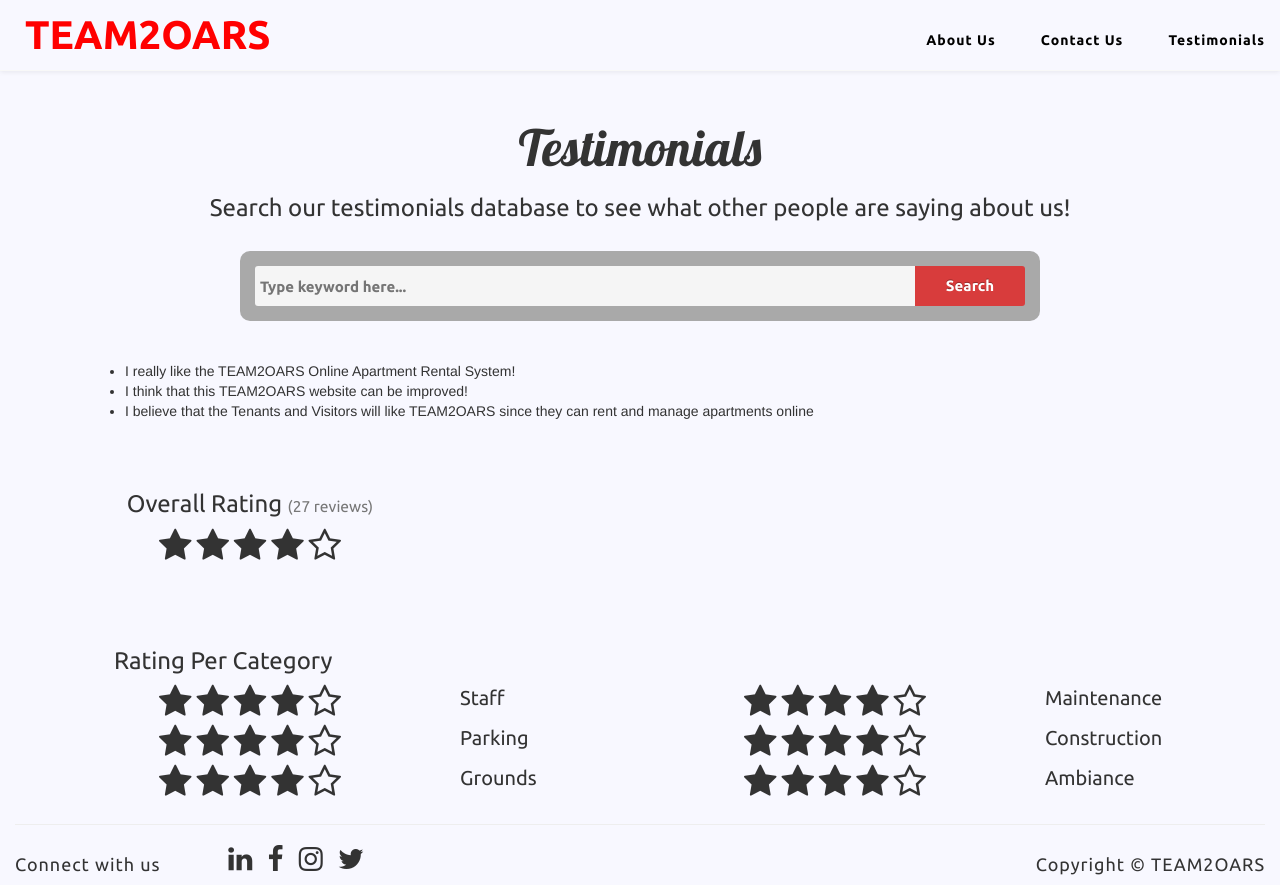
After one commit to achernan/TEAM2OARS, a Django app: template TEAM2OARS_APP/templates/TEAM2OARS_APP/search.html in a window 1280 px wide. The commit adds this page. Run offline with Django 3.2, Linux system fonts and the light colour scheme; the template is opened without the code that fills it: values that come from a table or form of the project are taken from there, others are empty; data comes from the database, SQL or seed files in the repository; both versions use the stored data as it was after the commit; some libraries are stand-ins or nearby versions.

Commit message:
search function in testimonials.html now works

```diff
--- /dev/null
+++ b/TEAM2OARS_APP/templates/TEAM2OARS_APP/search.html
@@ -0,0 +1,9 @@
+{% extends 'TEAM2OARS_APP/testimonials.html' %}
+
+{% block content %}
+<ul>
+    {% for testimony in allTestimonies %}
+        <li>{{ testimony.testimonial_content }}</li>
+    {% endfor %}
+</ul>
+{% endblock %}
--- a/TEAM2OARS_APP/templates/TEAM2OARS_APP/testimonials.html
+++ b/TEAM2OARS_APP/templates/TEAM2OARS_APP/testimonials.html
@@ -49,19 +49,24 @@
 
         <br>
 
-
-<!-- FIX! The rest is not responsive!! -->
-        <form class="form-wrapper cf center-block">
-  	        <input type="text" placeholder="Search here...">
-	        <button type="submit">Search</button>
+        {#  search bar  #}
+        <form class="form-wrapper cf center-block" action="/search/" method="get">
+  	        <input type="text" name="q" placeholder="Type keyword here...">
+	        <button type="submit" value="Search">Search</button>
         </form>
         <br>
         <br>
-        <ul>
-            {% for testimony in allTestimonies %}
-                <li>{{ testimony.testimonial_content }}</li>
-            {% endfor %}
-        </ul>
+
+        {#  displays search results...look in search.html  #}
+        <div class="content container">
+            <div class="row">
+                <div class="col-md-8">
+                    {% block content %}
+                    {% endblock %}
+                </div>
+            </div>
+        </div>
+
         <br>
         <br>
         <div class="row">
--- a/TEAM2OARS_APP/urls.py
+++ b/TEAM2OARS_APP/urls.py
@@ -6,5 +6,6 @@
     url(r'^about/$', views.about_us, name='about_us'),
     url(r'^login/$', views.login, name='tenant_login'),
     url(r'^contact/$', views.contact_us, name='contact_us'),
-    url(r'^testimonials/$', views.testimonials, name='testimonials')
+    url(r'^testimonials/$', views.testimonials, name='testimonials'),
+    url(r'^search/$', views.search, name='search')
 ]
```
Also changed, not shown: TEAM2OARS_APP/views.py (+12 -6 lines), db.sqlite3, 4 other files.
